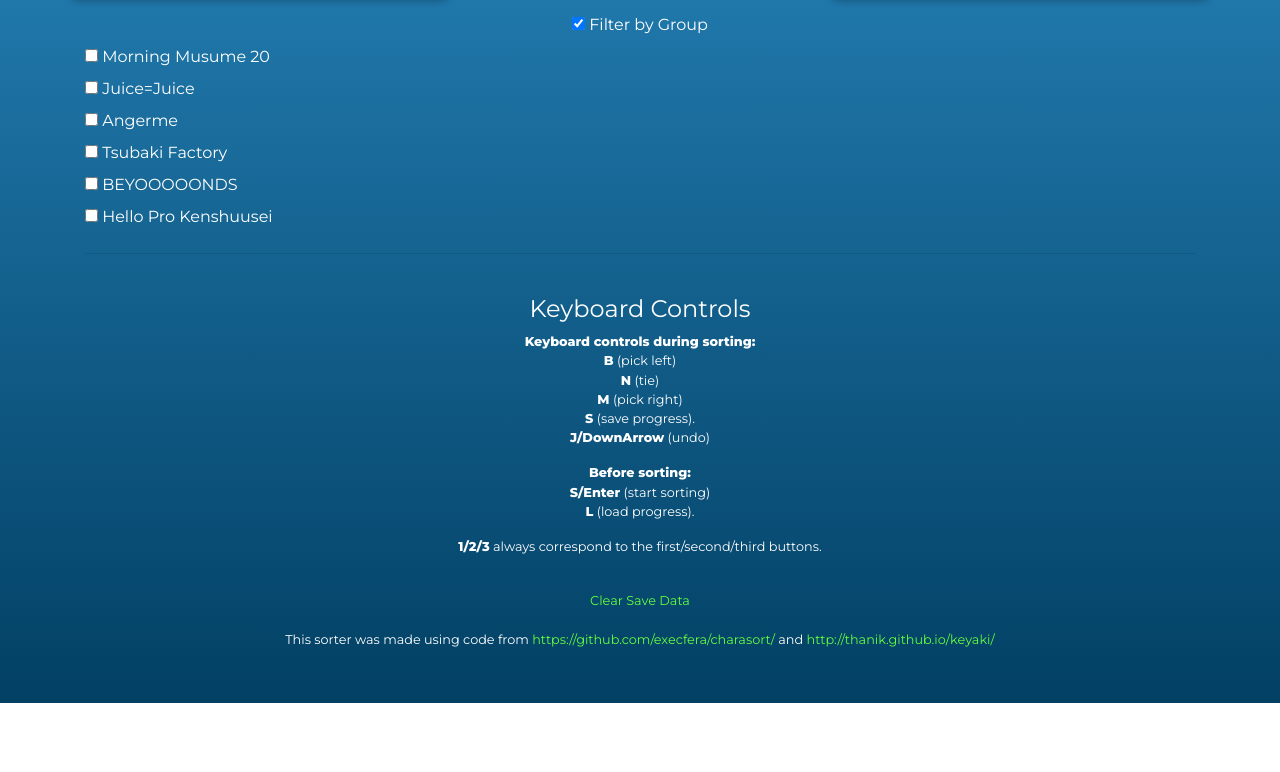
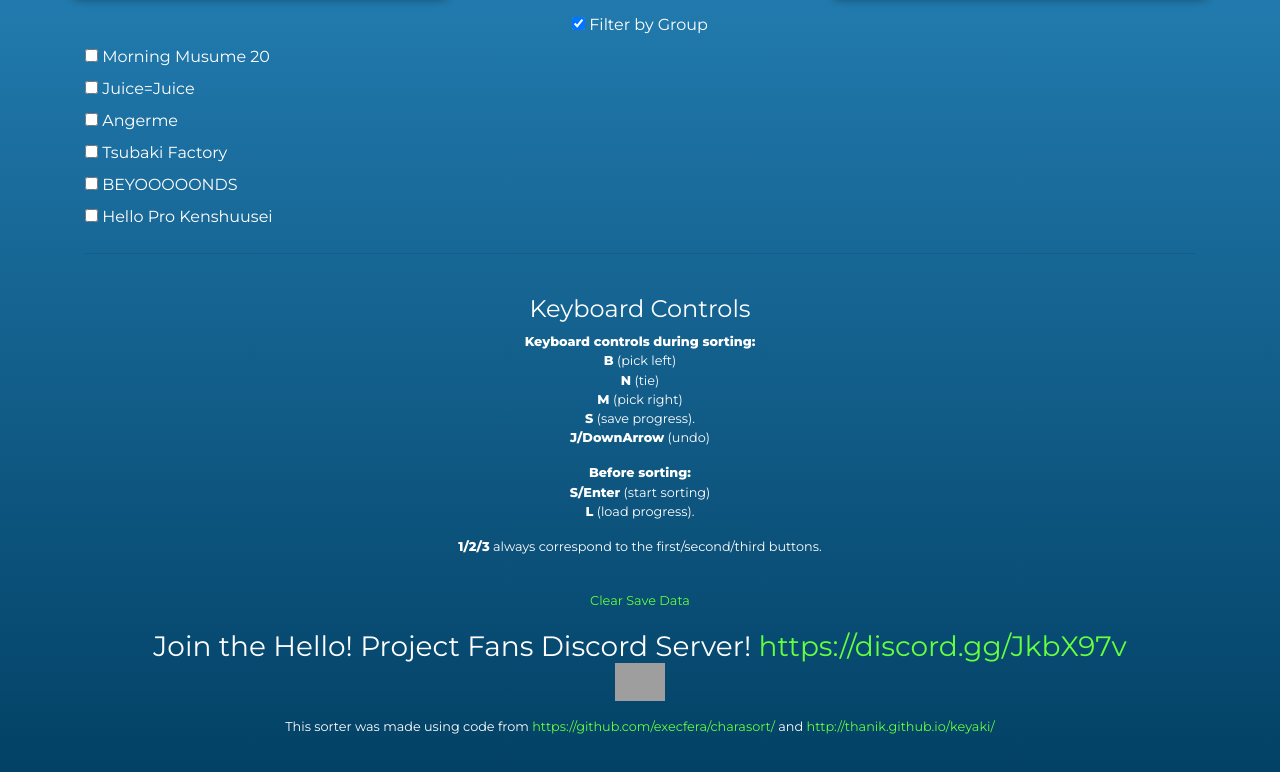
Before and after one commit to anidolfan/sorter, a plain HTML site: page index.html in a window 1280 px wide. Shown: the part 483-1255 px from the top of the page. Before the commit the page ends 1186 px from the top, so only its background shows below. Drawn offline with nearby package versions, Linux system fonts and the light colour scheme; grey boxes are pictures that could not be loaded.

Commit message:
Update index.html

```diff
--- a/index.html
+++ b/index.html
@@ -112,6 +112,9 @@
                 <br>
                 <a href="#" class="clearsave">Clear Save Data</a>
                 <br><br>
+                <h3>
+                <p>Join the Hello! Project Fans Discord Server! <a href="https://discord.gg/JkbX97v">https://discord.gg/JkbX97v</a> <img src="https://pbs.twimg.com/profile_images/1001921201411796992/LuV8JUMS_400x400.jpg" width="50px"></p>
+                </h3>
                 <p>This sorter was made using code from  <a href="https://github.com/execfera/charasort/">https://github.com/execfera/charasort/</a> and <a href="http://thanik.github.io/keyaki/">http://thanik.github.io/keyaki/</a> </p>
             </div>
         </div>
```
